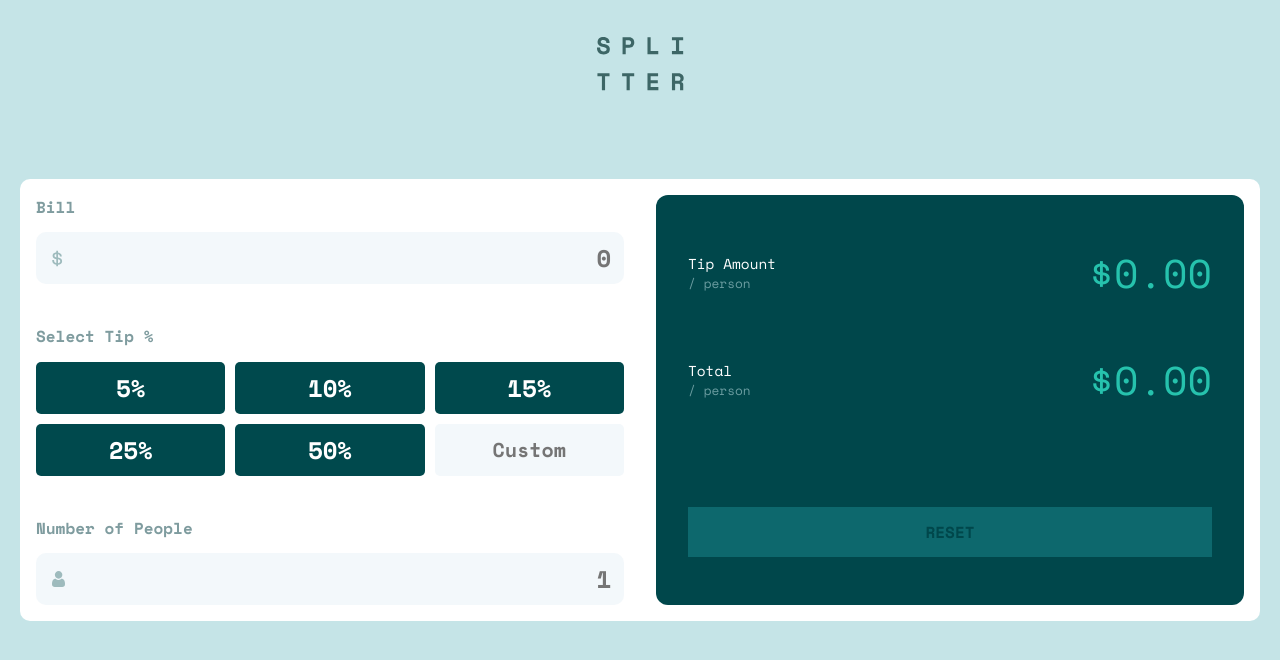
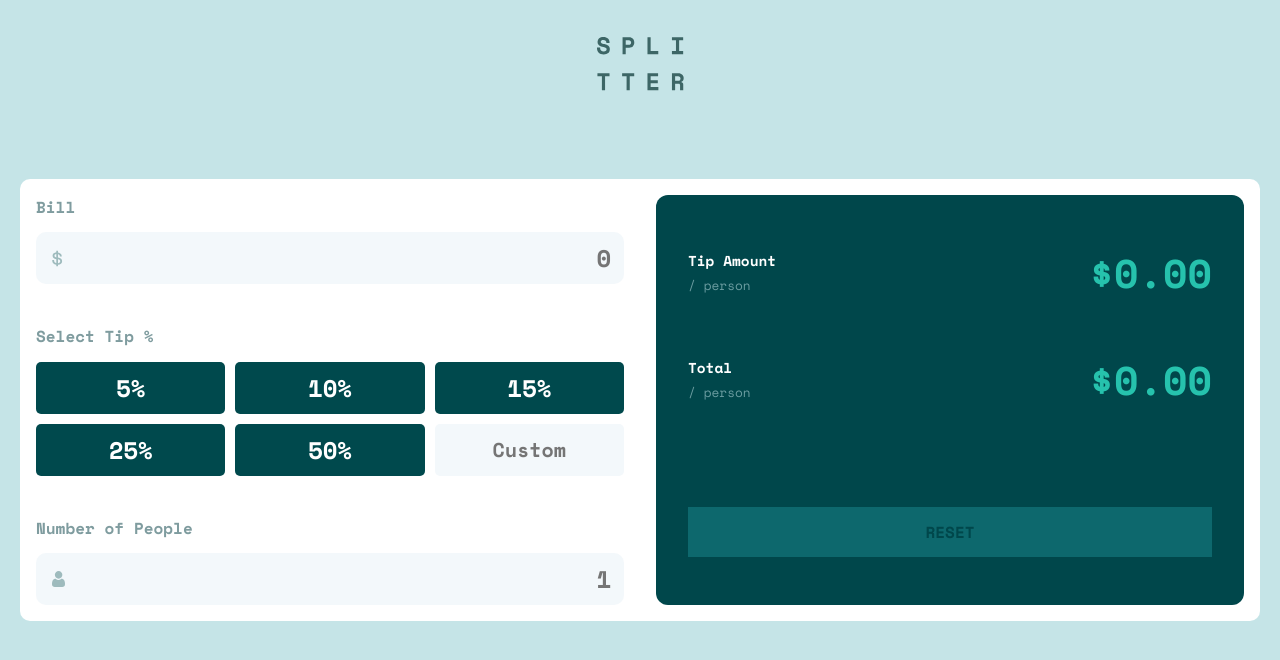
Before and after one commit to NerijusNoreika/tip-calculator-app, a plain HTML site: page docs/index.html in a window 1280 px wide. Drawn offline with nearby package versions, Linux system fonts and the light colour scheme.

Commit message:
Font weight fix

```diff
--- a/docs/css/main.scss
+++ b/docs/css/main.scss
@@ -168,6 +168,7 @@ input[type=number] {
         margin-top: 3rem;
     }
     &__digit {
+        font-weight: 700;
         color: #26c2ad;
         font-size: 2.5rem;
     }
@@ -177,8 +178,9 @@ input[type=number] {
     }
     &__amount {
         color: white;
-        font-weight: 500;
         font-size: .9rem;
+        font-weight: 700;
+        margin-bottom: 0.3rem;
     }
     &__person {
         color: #26c2ad;
```
Also changed, not shown: docs/css/main.css, 1 other file.
